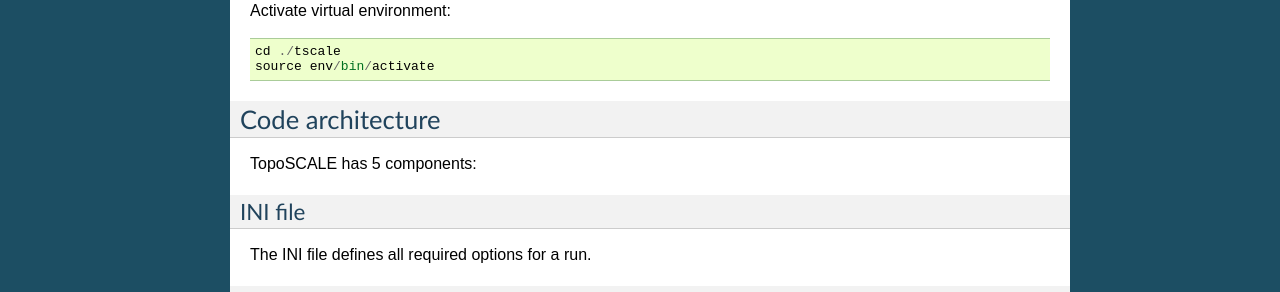
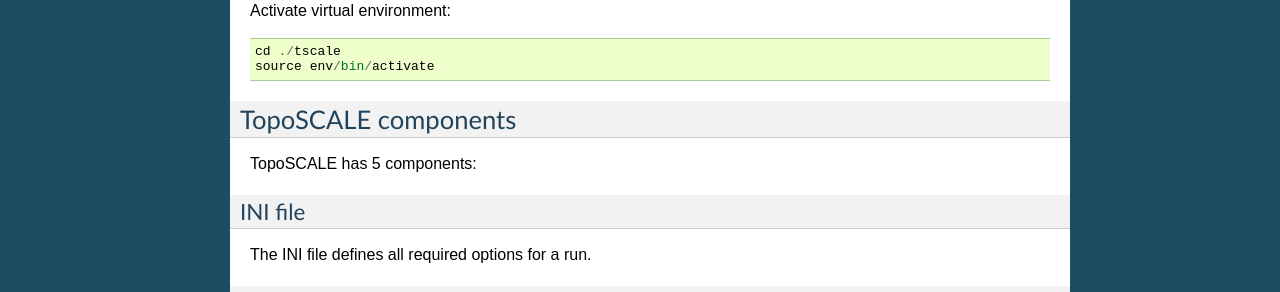
Before and after one commit to joelfiddes/tscaleV2, a Sphinx documentation site: the page built from docs/index.rst, in a window 1280 px wide. Shown: the part 879-1171 px from the top of the page. Built offline with Sphinx 7.4.7, drawn with Linux system fonts in a browser that asks for light colours.

Commit message:
docs edit

```diff
--- a/docs/index.rst
+++ b/docs/index.rst
@@ -42,8 +42,8 @@ Activate virtual environment::
 	cd ./tscale
 	source env/bin/activate
 
-Code architecture
------------------
+TopoSCALE components
+--------------------
 TopoSCALE has 5 components:
 
 INI file
@@ -54,16 +54,19 @@ Input plugins
 ^^^^^^^^^^^^^
 	* preprocesses product (resampling, conversions)
 	* converts to generic python class structure
+
 Core engine
 ^^^^^^^^^^^
 	* accepts generic data structures
 	* algorithms
 	* outputs generic  python class structure
+
 Output plugins
 ^^^^^^^^^^^^^^
 	* writes specific output formats (CSV, NetCDF)
 	* writes model specific outputs (SMET, GEotop, Cryogrid)
 	* writes grids (NetCDF, tiff)
+
 Optional modules
 ^^^^^^^^^^^^^^^^
 	* retrieve and preprocess data products (various api dependencies here)
```
